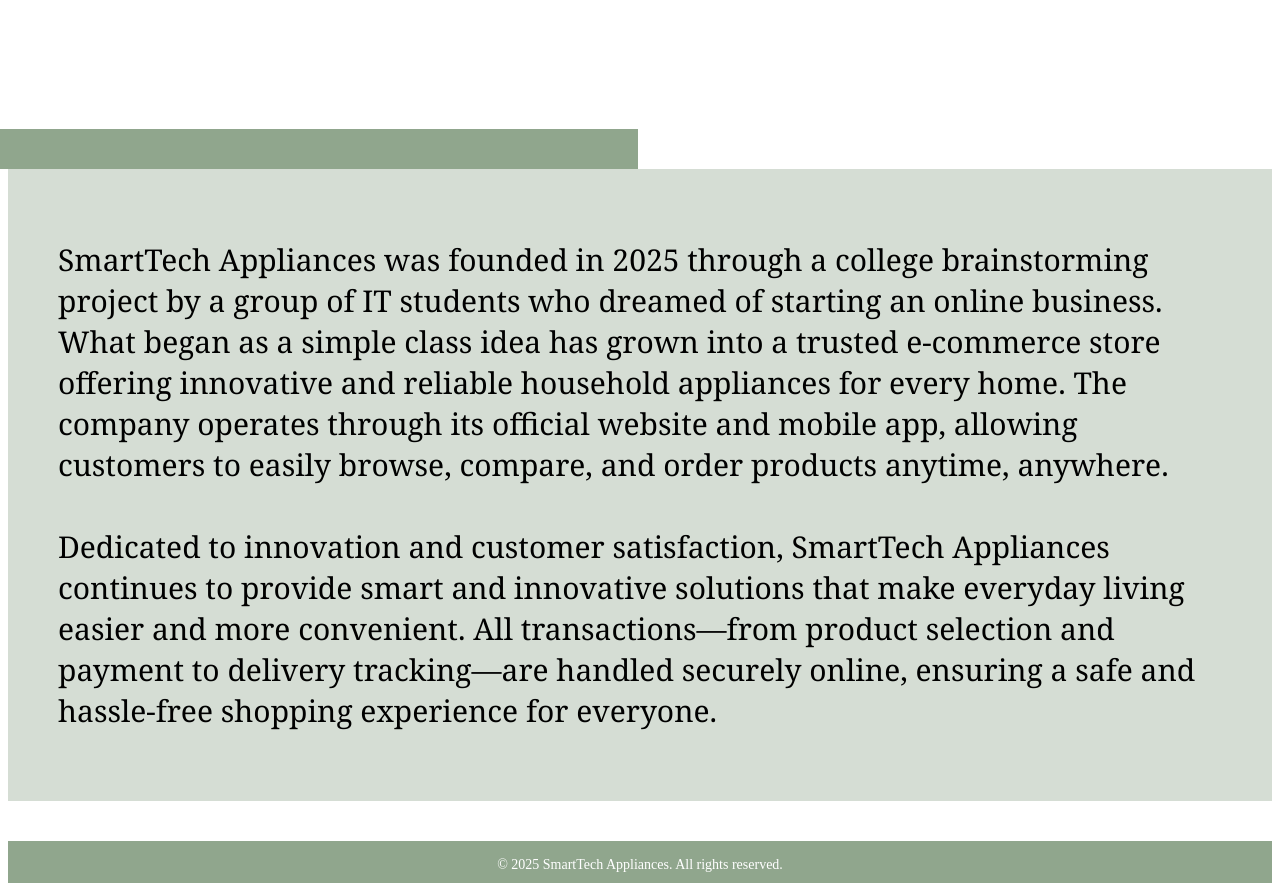
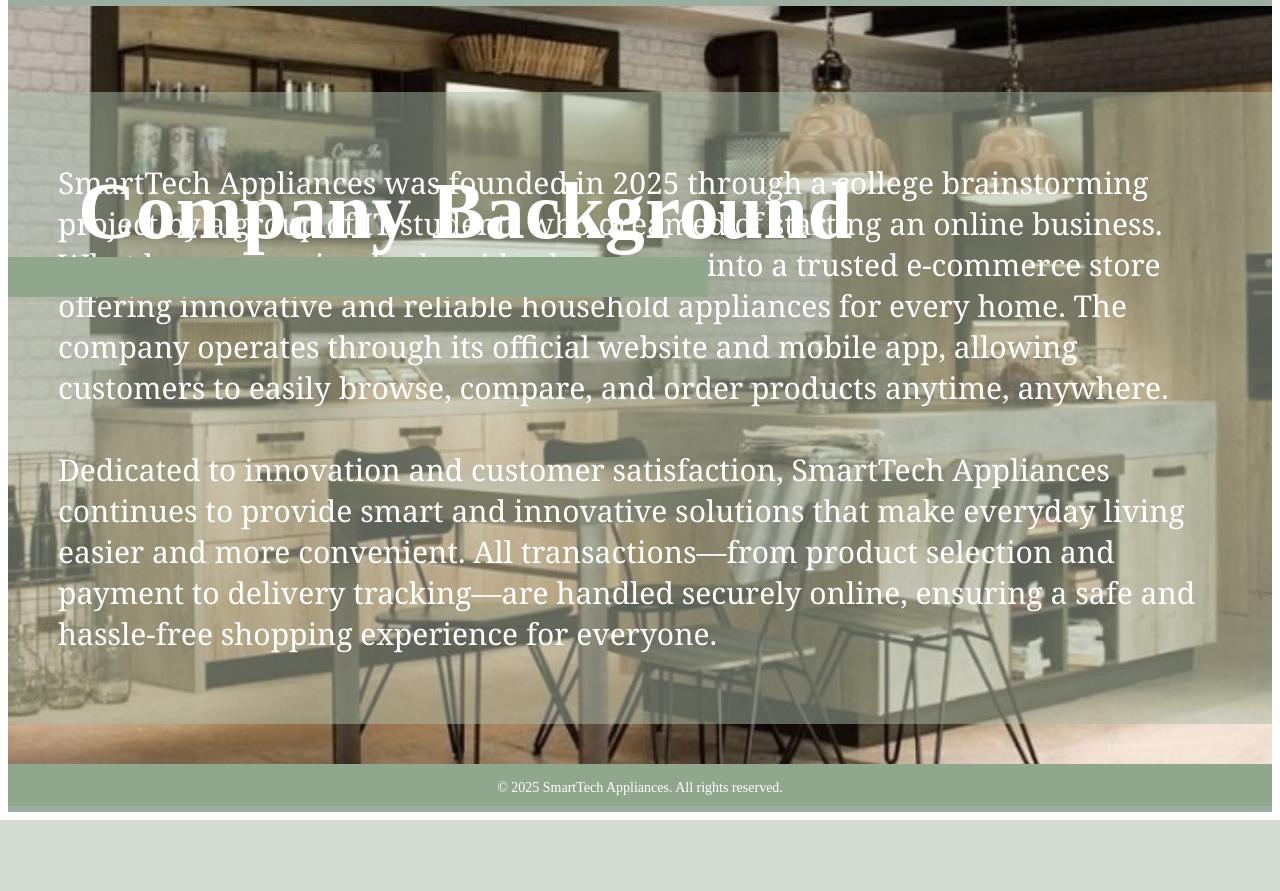
Before and after one commit to scorpious221/SmartTech-Appliances.github.io, a PHP site: page /companybg.html in a window 1280 px wide. Shown: the part 134-1025 px from the top of the page. After the commit the page ends 954 px from the top, so only its background shows below. Run offline with PHP 8.4, Linux system fonts and the light colour scheme.

Commit message:
Update style.css

```diff
--- a/style.css
+++ b/style.css
@@ -23,8 +23,34 @@
   font-size: 14px;
 }
 
+ /*MAIN BACKGROUND FOR ABOUT US AND COMPANY BG */
+    .background {
+      background: url('images/background.jpg') no-repeat center center/cover;
+      height: 100vh;
+      display: flex;
+      flex-direction: column;
+      justify-content: flex-end;
+      border-top: 6px solid #9caea0;
+      border-bottom: 6px solid #9caea0;
+      position: relative;
+      color: white;
+    }
+    .text {
+      position: absolute;
+      top: 150px;
+      left: 0;
+      padding: 10px 70px;
+      border-top-right-radius: 10px;
+      border-bottom-right-radius: 10px;
+    }
 
-/*  TITLE  */
+    .text h1 {
+      font-size: 80px;
+      margin: 0;
+      font-weight: bold;
+    }
+
+/*  TITLE FOR PRODUCTS */
   .title {
  position: relative;
   background-image: url("images/background.jpg");
@@ -135,7 +161,7 @@
   }
 
   .product-grid {
-    grid-template-columns: 1fr 1fr; /* 2 columns on phones */
+    grid-template-columns: 1fr 1fr;
   }
 
   .product-card {
@@ -201,3 +227,12 @@
   cursor: pointer;
   font-weight: bold;
 }
+
+/* GREEN BAR AT THE BOTTOM OF TITLE */
+.title-bar {
+  background-color: #90a68d;
+  height: 40px;
+  width: 700px;
+  position: relative;
+  left: -70px;
+}
```
